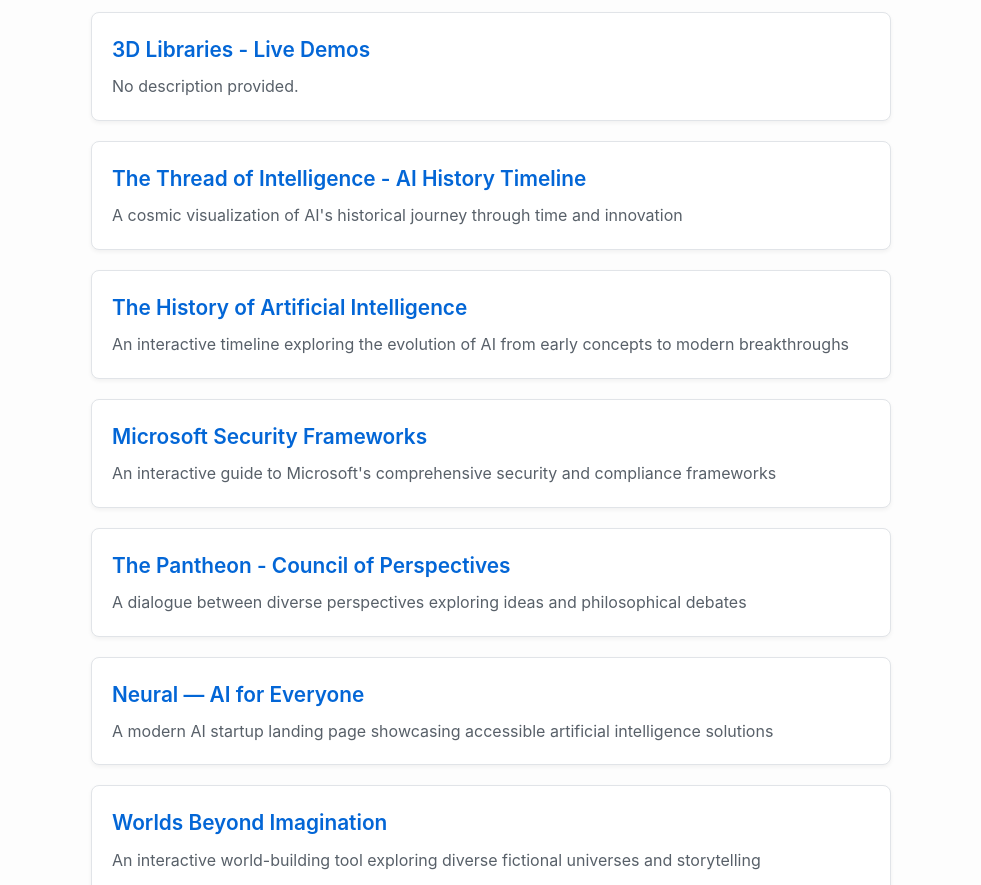
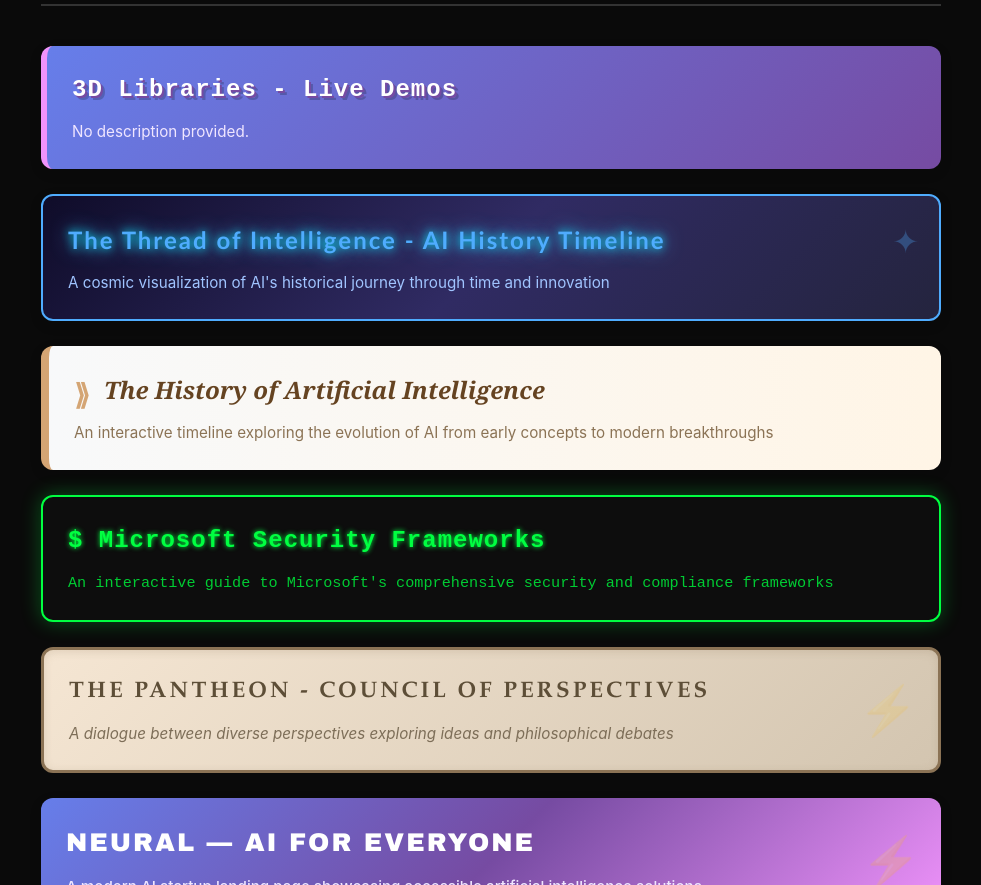
Before and after one commit to 0fflineDocs/html-concepts, a plain HTML site: page index.html in a window 1280 px wide. Shown: the part 112-997 px from the top of the page, without its empty margins (149-1130 px from the left). Drawn offline with Linux system fonts and the light colour scheme.

Commit message:
new style

```diff
--- a/index.html
+++ b/index.html
@@ -5,26 +5,69 @@
     <meta name="viewport" content="width=device-width, initial-scale=1.0">
     <title>Design Gallery</title>
     <style>
-        body { font-family: -apple-system, BlinkMacSystemFont, "Segoe UI", Helvetica, Arial, sans-serif; line-height: 1.6; max-width: 800px; margin: 40px auto; padding: 0 20px; color: #24292e; background: #fdfdfd; }
-        h1 { border-bottom: 2px solid #eaecef; padding-bottom: 0.3em; }
+        body { font-family: -apple-system, BlinkMacSystemFont, "Segoe UI", Helvetica, Arial, sans-serif; line-height: 1.6; max-width: 900px; margin: 40px auto; padding: 0 20px; color: #24292e; background: #0a0a0a; }
+        h1 { border-bottom: 2px solid #333; padding-bottom: 0.3em; color: #fff; text-align: center; font-size: 2.5rem; margin-bottom: 40px; }
         ul { list-style: none; padding: 0; }
-        li { margin-bottom: 20px; padding: 20px; border: 1px solid #e1e4e8; border-radius: 8px; background: white; box-shadow: 0 2px 4px rgba(0,0,0,0.05); }
-        li:hover { border-color: #0366d6; }
-        a { font-weight: 600; color: #0366d6; text-decoration: none; font-size: 1.3rem; }
-        p { margin: 8px 0 0; color: #586069; }
-        footer { margin-top: 50px; font-size: 0.85rem; color: #888; text-align: center; border-top: 1px solid #eee; padding-top: 20px; }
+        li { margin-bottom: 25px; padding: 25px; border-radius: 12px; background: white; box-shadow: 0 4px 12px rgba(0,0,0,0.15); transition: all 0.3s ease; position: relative; overflow: hidden; }
+        li:hover { transform: translateY(-4px); box-shadow: 0 8px 24px rgba(0,0,0,0.25); }
+        a { font-weight: 700; text-decoration: none; font-size: 1.5rem; display: block; transition: all 0.3s ease; }
+        p { margin: 12px 0 0; font-size: 0.95rem; line-height: 1.5; }
+        footer { margin-top: 50px; font-size: 0.85rem; color: #888; text-align: center; border-top: 1px solid #333; padding-top: 20px; }
+
+        /* 3D Graphics - Isometric/Geometric */
+        .graphics-3d { background: linear-gradient(135deg, #667eea 0%, #764ba2 100%); border-left: 6px solid #f093fb; }
+        .graphics-3d a { font-family: 'Courier New', monospace; color: #fff; text-shadow: 2px 2px 0px #764ba2, 4px 4px 0px rgba(0,0,0,0.2); letter-spacing: 1px; }
+        .graphics-3d p { color: #f0e6ff; }
+        .graphics-3d:hover a { transform: translateX(4px); }
+
+        /* AI Galaxy - Cosmic/Futuristic */
+        .ai-galaxy { background: linear-gradient(135deg, #0f0c29 0%, #302b63 50%, #24243e 100%); border: 2px solid #4facfe; }
+        .ai-galaxy a { font-family: 'Trebuchet MS', sans-serif; color: #4facfe; text-shadow: 0 0 10px #00f2fe, 0 0 20px #4facfe; letter-spacing: 2px; }
+        .ai-galaxy p { color: #a0c4ff; }
+        .ai-galaxy::before { content: '✦'; position: absolute; right: 20px; top: 20px; font-size: 2rem; color: #4facfe; opacity: 0.3; }
+
+        /* AI History - Classic Timeline */
+        .ai-history { background: linear-gradient(to right, #f8f9fa 0%, #fff5e6 100%); border-left: 8px solid #d4a574; }
+        .ai-history a { font-family: Georgia, serif; color: #654321; font-style: italic; position: relative; padding-left: 30px; }
+        .ai-history a::before { content: '⟫'; position: absolute; left: 0; color: #d4a574; font-size: 1.8rem; font-style: normal; }
+        .ai-history p { color: #8b7355; }
+
+        /* Cybersecurity - Terminal/Matrix */
+        .cybersecurity { background: #0d0d0d; border: 2px solid #00ff41; box-shadow: 0 0 20px rgba(0,255,65,0.3); }
+        .cybersecurity a { font-family: 'Courier New', monospace; color: #00ff41; text-shadow: 0 0 5px #00ff41; letter-spacing: 1px; }
+        .cybersecurity a::before { content: '$ '; color: #00ff41; }
+        .cybersecurity p { color: #00cc33; font-family: monospace; }
+        .cybersecurity:hover { box-shadow: 0 0 30px rgba(0,255,65,0.5); }
+
+        /* Pantheon - Classical/Marble */
+        .pantheon { background: linear-gradient(135deg, #f5e6d3 0%, #d3c5b0 100%); border: 3px solid #8b7355; box-shadow: inset 0 2px 8px rgba(139,115,85,0.2); }
+        .pantheon a { font-family: 'Palatino', 'Times New Roman', serif; color: #5d4e37; font-variant: small-caps; letter-spacing: 3px; text-transform: uppercase; font-size: 1.4rem; }
+        .pantheon p { color: #7d6e58; font-style: italic; }
+        .pantheon::before { content: '⚡'; position: absolute; right: 20px; top: 50%; transform: translateY(-50%); font-size: 3rem; opacity: 0.15; }
+
+        /* Startup - Modern/Bold */
+        .startup { background: linear-gradient(135deg, #667eea 0%, #764ba2 50%, #f093fb 100%); border: none; }
+        .startup a { font-family: 'Arial Black', sans-serif; color: #fff; text-transform: uppercase; letter-spacing: 2px; font-size: 1.6rem; }
+        .startup p { color: #f0e6ff; font-weight: 500; }
+        .startup::after { content: '⚡'; position: absolute; right: 20px; top: 50%; transform: translateY(-50%); font-size: 3rem; color: #fff; opacity: 0.2; }
+
+        /* Worldbuilding - Fantasy/Mystical */
+        .worldbuilding { background: linear-gradient(135deg, #2c3e50 0%, #34495e 50%, #1a252f 100%); border: 3px solid #f39c12; position: relative; }
+        .worldbuilding a { font-family: 'Garamond', serif; color: #f39c12; text-shadow: 2px 2px 4px rgba(0,0,0,0.5); letter-spacing: 1.5px; font-size: 1.6rem; }
+        .worldbuilding p { color: #ecf0f1; }
+        .worldbuilding::before { content: '🗺'; position: absolute; right: 20px; top: 50%; transform: translateY(-50%); font-size: 2.5rem; opacity: 0.2; filter: grayscale(50%); }
     </style>
 </head>
 <body>
     <h1>Design Explorations</h1>
     <ul>
-        <li><a href="designs/3d-graphics/index.html">3D Libraries - Live Demos</a><p>No description provided.</p></li>
-<li><a href="designs/ai-galaxy/index.html">The Thread of Intelligence - AI History Timeline</a><p>A cosmic visualization of AI's historical journey through time and innovation</p></li>
-<li><a href="designs/ai-history/index.html">The History of Artificial Intelligence</a><p>An interactive timeline exploring the evolution of AI from early concepts to modern breakthroughs</p></li>
-<li><a href="designs/cybersecurity/index.html">Microsoft Security Frameworks</a><p>An interactive guide to Microsoft's comprehensive security and compliance frameworks</p></li>
-<li><a href="designs/pantheon/index.html">The Pantheon - Council of Perspectives</a><p>A dialogue between diverse perspectives exploring ideas and philosophical debates</p></li>
-<li><a href="designs/startup/index.html">Neural — AI for Everyone</a><p>A modern AI startup landing page showcasing accessible artificial intelligence solutions</p></li>
-<li><a href="designs/worldbuilding/index.html">Worlds Beyond Imagination</a><p>An interactive world-building tool exploring diverse fictional universes and storytelling</p></li>
+        <li class="graphics-3d"><a href="designs/3d-graphics/index.html">3D Libraries - Live Demos</a><p>No description provided.</p></li>
+<li class="ai-galaxy"><a href="designs/ai-galaxy/index.html">The Thread of Intelligence - AI History Timeline</a><p>A cosmic visualization of AI's historical journey through time and innovation</p></li>
+<li class="ai-history"><a href="designs/ai-history/index.html">The History of Artificial Intelligence</a><p>An interactive timeline exploring the evolution of AI from early concepts to modern breakthroughs</p></li>
+<li class="cybersecurity"><a href="designs/cybersecurity/index.html">Microsoft Security Frameworks</a><p>An interactive guide to Microsoft's comprehensive security and compliance frameworks</p></li>
+<li class="pantheon"><a href="designs/pantheon/index.html">The Pantheon - Council of Perspectives</a><p>A dialogue between diverse perspectives exploring ideas and philosophical debates</p></li>
+<li class="startup"><a href="designs/startup/index.html">Neural — AI for Everyone</a><p>A modern AI startup landing page showcasing accessible artificial intelligence solutions</p></li>
+<li class="worldbuilding"><a href="designs/worldbuilding/index.html">Worlds Beyond Imagination</a><p>An interactive world-building tool exploring diverse fictional universes and storytelling</p></li>
 
     </ul>
     <footer>
```
